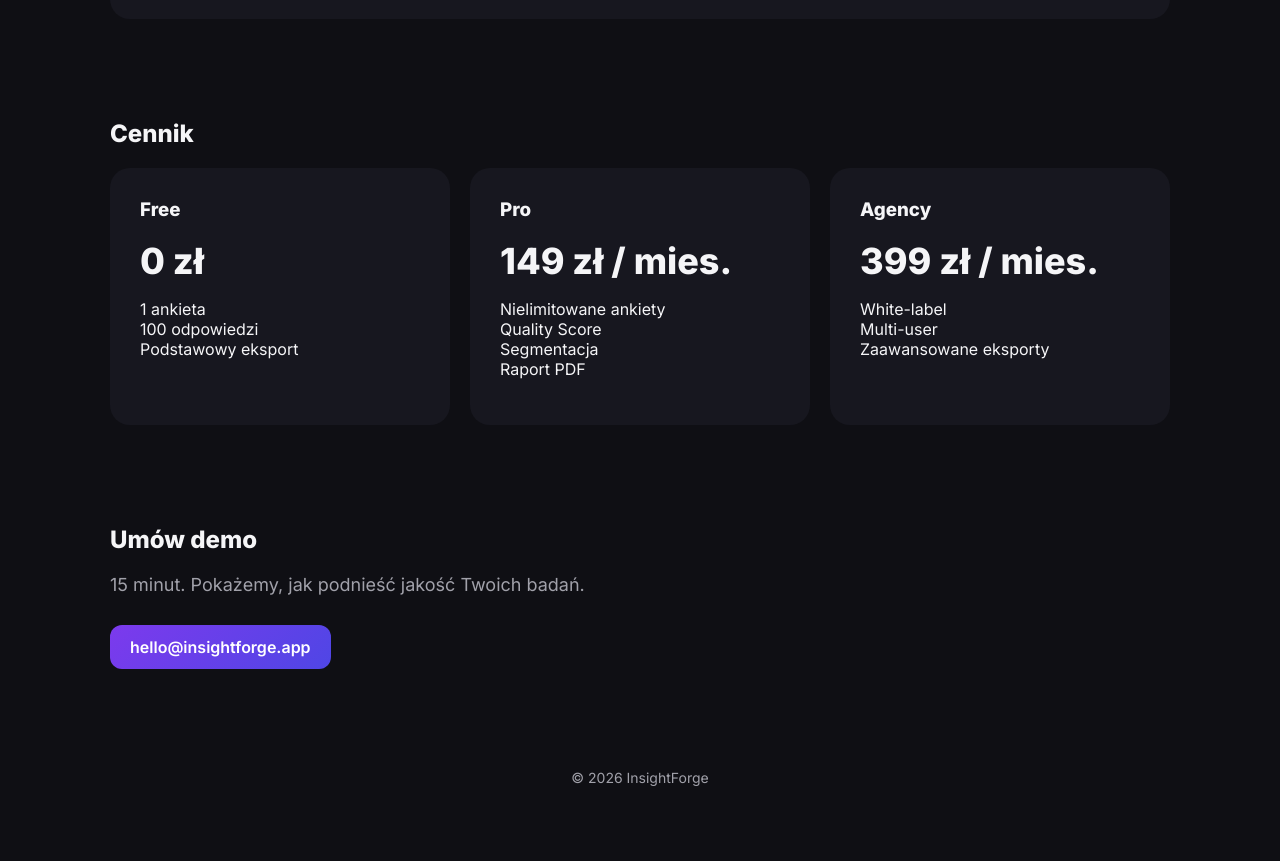
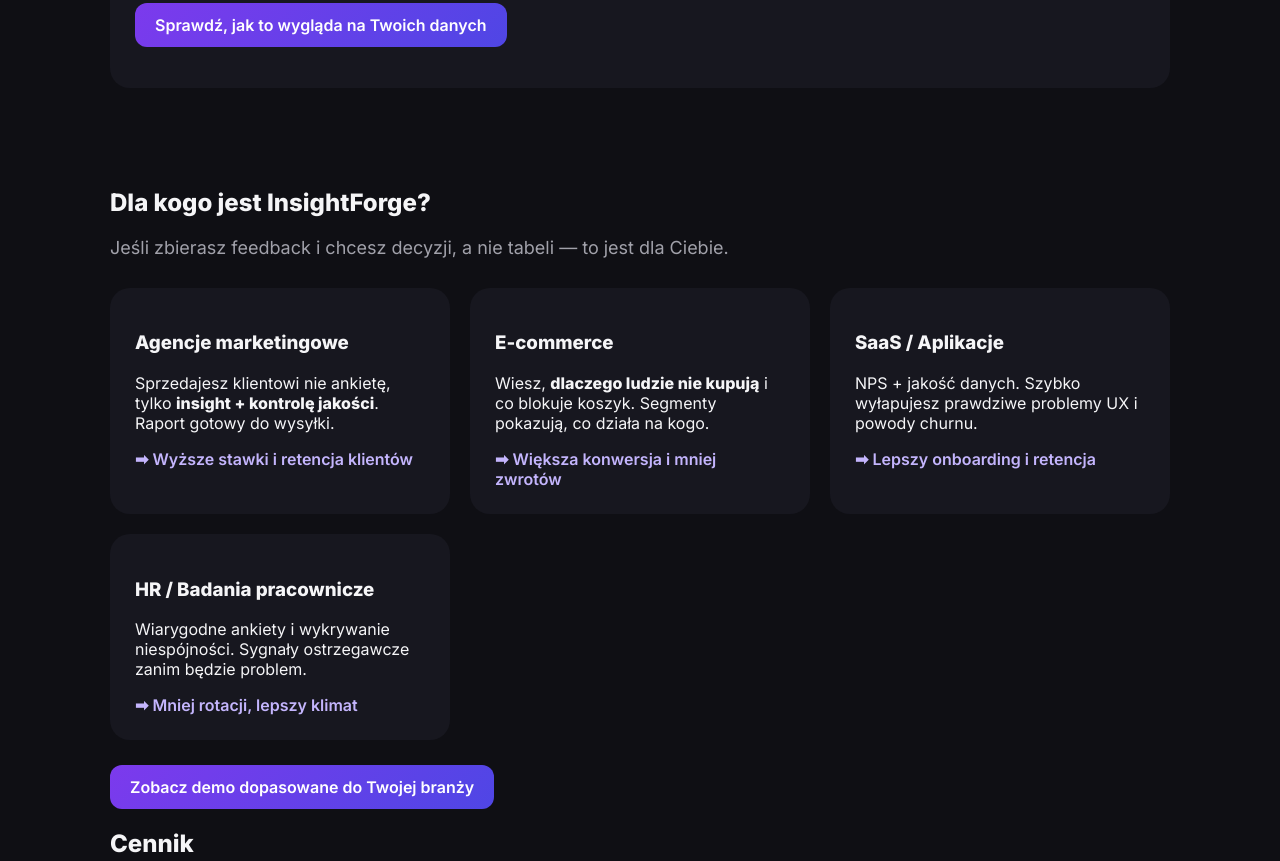
Before and after one commit to slusarskialan0-rgb/insightforge-site, a plain HTML site: page index.html in a window 1280 px wide. Shown: the part 1290-2151 px from the top of the page. Before the commit the page ends 2116 px from the top, so only its background shows below. Drawn offline with Linux system fonts and the light colour scheme.

Commit message:
Update index.html

```diff
--- a/index.html
+++ b/index.html
@@ -176,10 +176,49 @@
     <p style="color:#c4b5fd;font-weight:600;">
       Zbierasz mniej danych.
       Podejmujesz lepsze decyzje.
+      <div style="margin-top:25px;">
+  <a href="#kontakt" class="btn btn-primary">
+    Sprawdź, jak to wygląda na Twoich danych
+  </a>
+      </div>
     </p>
   </div>
 </section>
 <section class="section">
+  <section class="section">
+  <h2>Dla kogo jest InsightForge?</h2>
+  <p class="lead">Jeśli zbierasz feedback i chcesz decyzji, a nie tabeli — to jest dla Ciebie.</p>
+
+  <div class="features">
+    <div class="card">
+      <h3>Agencje marketingowe</h3>
+      <p>Sprzedajesz klientowi nie ankietę, tylko <b>insight + kontrolę jakości</b>. Raport gotowy do wysyłki.</p>
+      <p style="color:#c4b5fd;font-weight:600;margin:0;">➡ Wyższe stawki i retencja klientów</p>
+    </div>
+
+    <div class="card">
+      <h3>E-commerce</h3>
+      <p>Wiesz, <b>dlaczego ludzie nie kupują</b> i co blokuje koszyk. Segmenty pokazują, co działa na kogo.</p>
+      <p style="color:#c4b5fd;font-weight:600;margin:0;">➡ Większa konwersja i mniej zwrotów</p>
+    </div>
+
+    <div class="card">
+      <h3>SaaS / Aplikacje</h3>
+      <p>NPS + jakość danych. Szybko wyłapujesz prawdziwe problemy UX i powody churnu.</p>
+      <p style="color:#c4b5fd;font-weight:600;margin:0;">➡ Lepszy onboarding i retencja</p>
+    </div>
+
+    <div class="card">
+      <h3>HR / Badania pracownicze</h3>
+      <p>Wiarygodne ankiety i wykrywanie niespójności. Sygnały ostrzegawcze zanim będzie problem.</p>
+      <p style="color:#c4b5fd;font-weight:600;margin:0;">➡ Mniej rotacji, lepszy klimat</p>
+    </div>
+  </div>
+
+  <div style="margin-top:25px;">
+    <a href="#kontakt" class="btn btn-primary">Zobacz demo dopasowane do Twojej branży</a>
+  </div>
+</section>
   <h2>Cennik</h2>
   <div class="price-grid">
     <div class="price">
```
